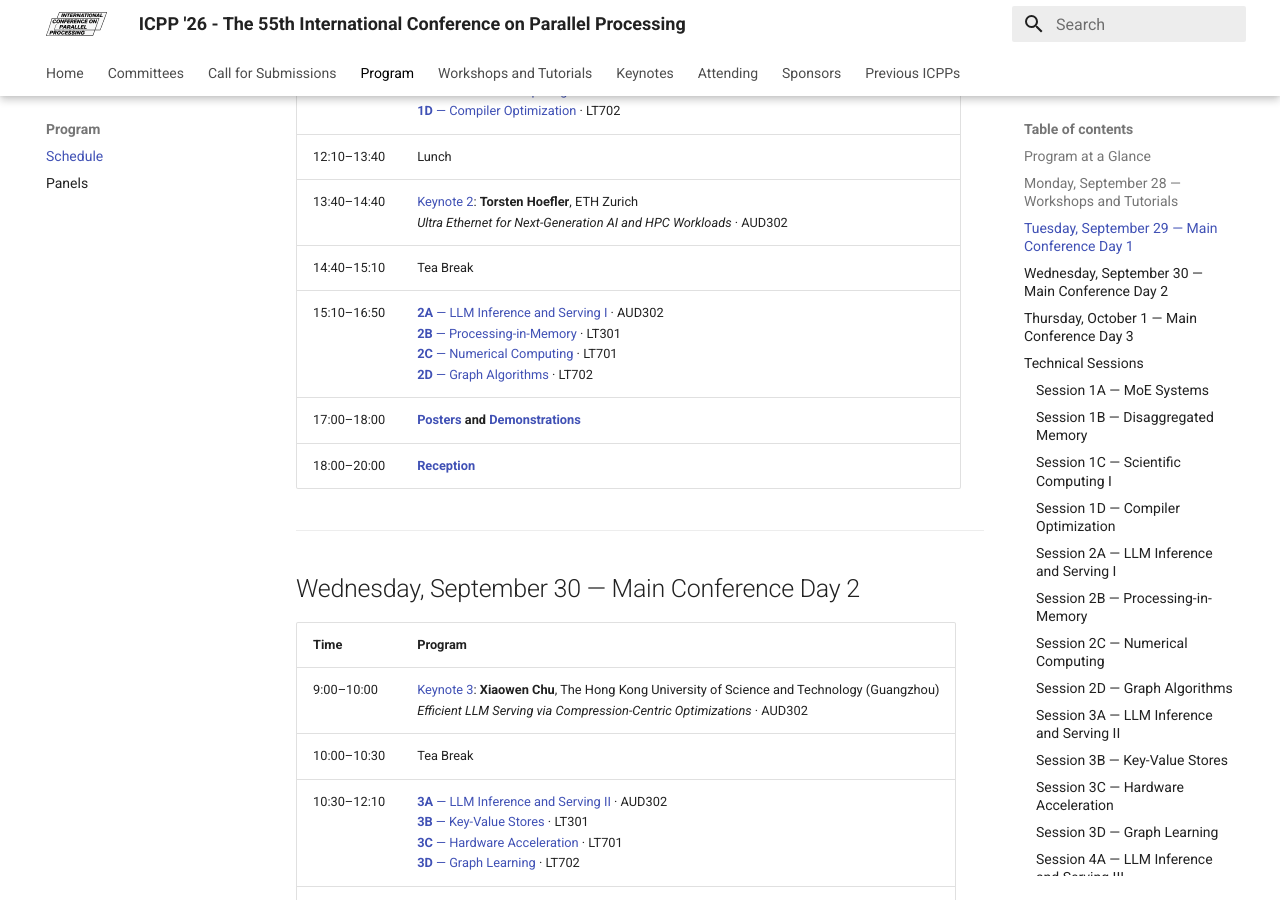
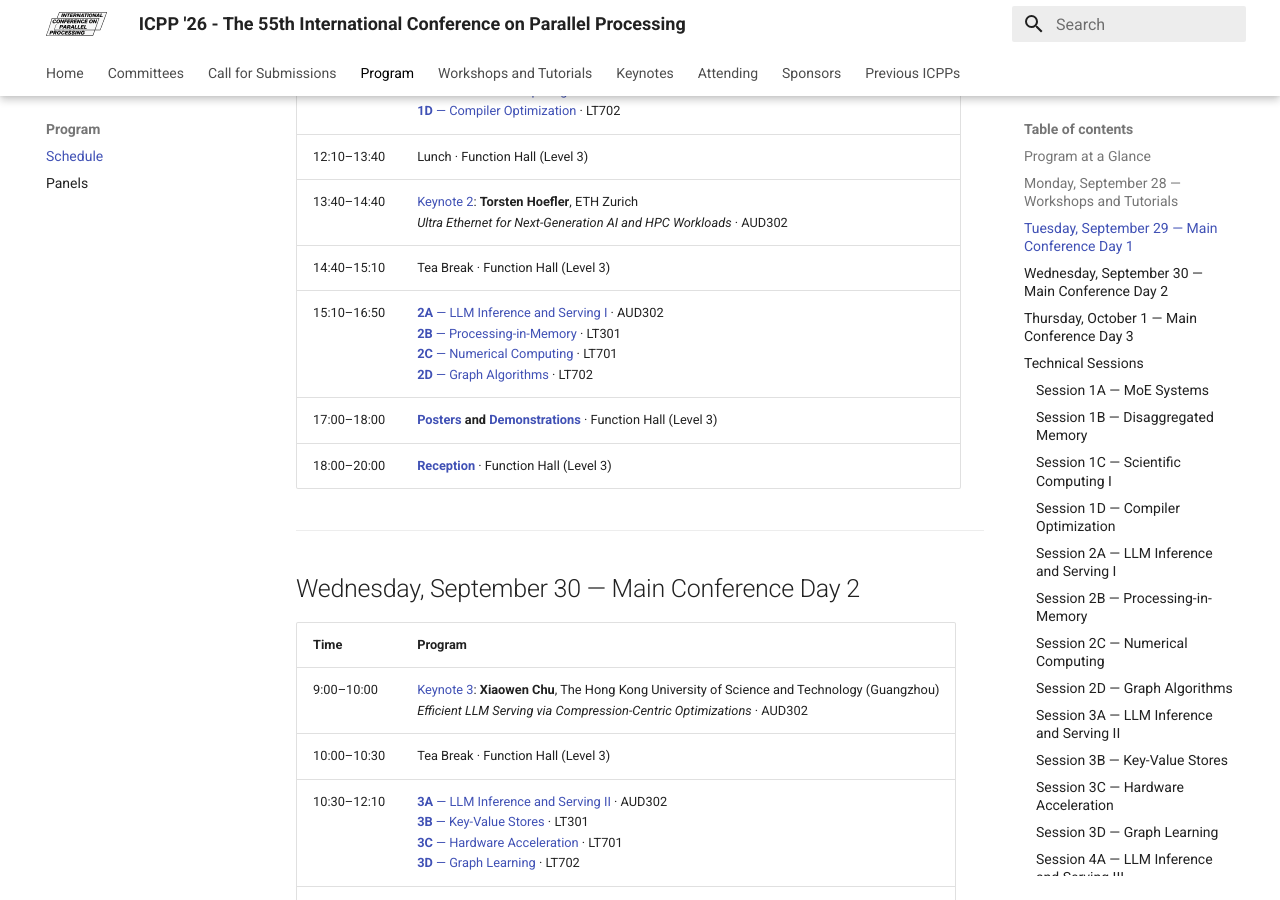
Before and after one commit to icpp2026/icpp2026.github.io, an MkDocs documentation site: the page built from docs/schedule.md, in a window 1280 px wide and 900 px high, scrolled down 2384 px. Built offline with MkDocs 1.6.1 and Material for MkDocs 9.7.7, drawn with Linux system fonts in a browser that asks for light colours; comment, search, counter and statistics services are not loaded; some of the changed text lies outside the part shown.

Commit message:
docs: align schedule and venues with conference booklet
- add Function Hall (Level 3) to tea breaks, lunches, posters/demos, reception
- add AUD302 to the Opening, and a Thu 16:50 conference-close row
- split the banquet shuttles into 17:15 outbound and 21:00 return rows
- name the reception venue on the social events page
- rename Sponsor Co-Chairs to Sponsor Chair

Claude-Session: https://claude.ai/code/session_01VJBTkgaxiCQ3a4WmiZg9HC

```diff
--- a/docs/schedule.md
+++ b/docs/schedule.md
@@ -27,11 +27,11 @@ Lecture Theatres 301/701/702 (LT301, LT701, LT702) and Seminar Rooms 703/706 (SR
 | Time | Program |
 | :--- | :--- |
 | 9:00–10:30 | **Morning Session 1**<br>[The First International Workshop on State of Practice in Deploying Supercomputers with NVIDIA Superchips (SPIN-NVSC)](workshops.md) · LT701<br>[SUSTAIN-HPC 2026 – Workshop on Sustainable Computing for High-Performance and Distributed Systems](workshops.md) · LT702<br>[Workshop on Benchmarking in the Data Center (BID)](workshops.md) · SR703<br>[Tutorial: Accelerating AI and HPC Workflows with AMD ROCm AI and Modern GPU Clusters](workshops.md#tutorials) · SR706 |
-| 10:30–11:00 | Tea Break |
+| 10:30–11:00 | Tea Break · Function Hall (Level 3) |
 | 11:00–12:30 | **Morning Session 2**<br>[The First International Workshop on State of Practice in Deploying Supercomputers with NVIDIA Superchips (SPIN-NVSC)](workshops.md) · LT701<br>[SUSTAIN-HPC 2026 – Workshop on Sustainable Computing for High-Performance and Distributed Systems](workshops.md) · LT702<br>[Workshop on Benchmarking in the Data Center (BID)](workshops.md) · SR703<br>[Tutorial: Accelerating AI and HPC Workflows with AMD ROCm AI and Modern GPU Clusters](workshops.md#tutorials) · SR706 |
-| 12:30–13:30 | Lunch |
+| 12:30–13:30 | Lunch · Function Hall (Level 3) |
 | 13:30–15:00 | **Afternoon Session 1**<br>[The First International Workshop on State of Practice in Deploying Supercomputers with NVIDIA Superchips (SPIN-NVSC)](workshops.md) · LT701<br>[Workshop on Agentic AI in Real-World Systems: Infrastructure, Algorithms, and Deployment](workshops.md) · LT702<br>[International Workshop on Data Compression for AI and Big Data Applications (DC4AI)](workshops.md) · SR703<br>[Tutorial: Coyote V2: An Open-Source FPGA Shell for Modern Distributed Data Processing](workshops.md#tutorials) · SR706 |
-| 15:00–15:30 | Tea Break |
+| 15:00–15:30 | Tea Break · Function Hall (Level 3) |
 | 15:30–17:00 | **Afternoon Session 2**<br>[The First International Workshop on State of Practice in Deploying Supercomputers with NVIDIA Superchips (SPIN-NVSC)](workshops.md) · LT701<br>[Workshop on Agentic AI in Real-World Systems: Infrastructure, Algorithms, and Deployment](workshops.md) · LT702<br>[International Workshop on Data Compression for AI and Big Data Applications (DC4AI)](workshops.md) · SR703<br>[Tutorial: Coyote V2: An Open-Source FPGA Shell for Modern Distributed Data Processing](workshops.md#tutorials) · SR706 |
 
 </div>
@@ -47,16 +47,16 @@ Tutorial abstracts and agendas, and links to each workshop's own website, are on
 
 | Time | Program |
 | :--- | :--- |
-| 8:45–9:00 | **Opening** |
+| 8:45–9:00 | **Opening** · AUD302 |
 | 9:00–10:00 | [Keynote 1](keynote-speakers.md#from-scalable-computing-to-the-scaling-law-a-reexamination-of-parallel-processing): **Xian-He Sun**, Illinois Institute of Technology<br>*From Scalable Computing to the Scaling Law: A Reexamination of Parallel Processing* · AUD302 |
-| 10:00–10:30 | Tea Break |
+| 10:00–10:30 | Tea Break · Function Hall (Level 3) |
 | 10:30–12:10 | [**1A** — MoE Systems](#session-1a) · AUD302<br>[**1B** — Disaggregated Memory](#session-1b) · LT301<br>[**1C** — Scientific Computing I](#session-1c) · LT701<br>[**1D** — Compiler Optimization](#session-1d) · LT702 |
-| 12:10–13:40 | Lunch |
+| 12:10–13:40 | Lunch · Function Hall (Level 3) |
 | 13:40–14:40 | [Keynote 2](keynote-speakers.md#ultra-ethernet-for-next-generation-ai-and-hpc-workloads): **Torsten Hoefler**, ETH Zurich<br>*Ultra Ethernet for Next-Generation AI and HPC Workloads* · AUD302 |
-| 14:40–15:10 | Tea Break |
+| 14:40–15:10 | Tea Break · Function Hall (Level 3) |
 | 15:10–16:50 | [**2A** — LLM Inference and Serving I](#session-2a) · AUD302<br>[**2B** — Processing-in-Memory](#session-2b) · LT301<br>[**2C** — Numerical Computing](#session-2c) · LT701<br>[**2D** — Graph Algorithms](#session-2d) · LT702 |
-| 17:00–18:00 | **[Posters](call-for-posters.md) and [Demonstrations](call-for-demos.md)** |
-| 18:00–20:00 | **[Reception](social-special-events.md#conference-reception)** |
+| 17:00–18:00 | **[Posters](call-for-posters.md) and [Demonstrations](call-for-demos.md)** · Function Hall (Level 3) |
+| 18:00–20:00 | **[Reception](social-special-events.md#conference-reception)** · Function Hall (Level 3) |
 
 </div>
 
@@ -69,13 +69,15 @@ Tutorial abstracts and agendas, and links to each workshop's own website, are on
 | Time | Program |
 | :--- | :--- |
 | 9:00–10:00 | [Keynote 3](keynote-speakers.md#efficient-llm-serving-via-compression-centric-optimizations): **Xiaowen Chu**, The Hong Kong University of Science and Technology (Guangzhou)<br>*Efficient LLM Serving via Compression-Centric Optimizations* · AUD302 |
-| 10:00–10:30 | Tea Break |
+| 10:00–10:30 | Tea Break · Function Hall (Level 3) |
 | 10:30–12:10 | [**3A** — LLM Inference and Serving II](#session-3a) · AUD302<br>[**3B** — Key-Value Stores](#session-3b) · LT301<br>[**3C** — Hardware Acceleration](#session-3c) · LT701<br>[**3D** — Graph Learning](#session-3d) · LT702 |
-| 12:10–13:40 | Lunch |
+| 12:10–13:40 | Lunch · Function Hall (Level 3) |
 | 13:40–14:40 | [Keynote 4](keynote-speakers.md#parallel-computing-on-ultra-low-power-chips): **Li-Shiuan Peh**, National University of Singapore<br>*Parallel Computing on Ultra-Low-Power Chips* · AUD302 |
-| 14:40–15:10 | Tea Break |
+| 14:40–15:10 | Tea Break · Function Hall (Level 3) |
 | 15:10–16:50 | [**4A** — LLM Inference and Serving III](#session-4a) · AUD302<br>[**4B** — Storage Systems](#session-4b) · LT301<br>[**4C** — Sparse Linear Algebra I](#session-4c) · LT701<br>[**4D** — Performance Analysis and Modeling I](#session-4d) · LT702 |
-| 18:30–21:00 | [**Banquet**](social-special-events.md#conference-banquet) — The Ballroom @ Mount Faber Peak<br>*Shuttle buses depart NTU@one-north at 17:15* |
+| 17:15 | Shuttle from NTU@one-north to Banquet |
+| 18:30–21:00 | [**Banquet**](social-special-events.md#conference-banquet) — The Ballroom @ Mount Faber Peak |
+| 21:00 | Shuttle from Mount Faber Peak to [Park Avenue Rochester](accommodation.md) |
 
 </div>
 
@@ -88,12 +90,13 @@ Tutorial abstracts and agendas, and links to each workshop's own website, are on
 | Time | Program |
 | :--- | :--- |
 | 9:00–10:15 | [**5A** — Memory Management](#session-5a) · AUD302<br>[**5B** — AI Acceleration](#session-5b) · LT301<br>[**5C** — Serverless Computing](#session-5c) · LT701<br>[**5D** — Parallel Data Processing](#session-5d) · LT702 |
-| 10:15–10:45 | Tea Break |
+| 10:15–10:45 | Tea Break · Function Hall (Level 3) |
 | 10:45–12:00 | [**6A** — AI Caching](#session-6a) · AUD302<br>[**6B** — Learning-Based Scheduling](#session-6b) · LT301<br>[**6C** — Network Algorithms](#session-6c) · LT701<br>[**6D** — Performance Analysis and Modeling II](#session-6d) · LT702 |
-| 12:00–13:00 | Lunch |
+| 12:00–13:00 | Lunch · Function Hall (Level 3) |
 | 13:00–14:40 | [**7A** — Sparse Linear Algebra II](#session-7a) · AUD302<br>[**7B** — Data-Center Networks](#session-7b) · LT301<br>[**7C** — Distributed Learning](#session-7c) · LT701<br>[**7D** — Parallel Training](#session-7d) · LT702 |
-| 14:40–15:10 | Tea Break |
+| 14:40–15:10 | Tea Break · Function Hall (Level 3) |
 | 15:10–16:50 | [**8A** — GEMM Optimization](#session-8a) · AUD302<br>[**8B** — Cloud Scheduling](#session-8b) · LT301<br>[**8C** — Federated Learning](#session-8c) · LT701<br>[**8D** — Scientific Computing II](#session-8d) · LT702 |
+| 16:50 | Conference closes |
 
 </div>
 
```
Also changed, not shown: docs/organizing-committee.md (+1 -1 lines), docs/social-special-events.md (+1 -1 lines).
